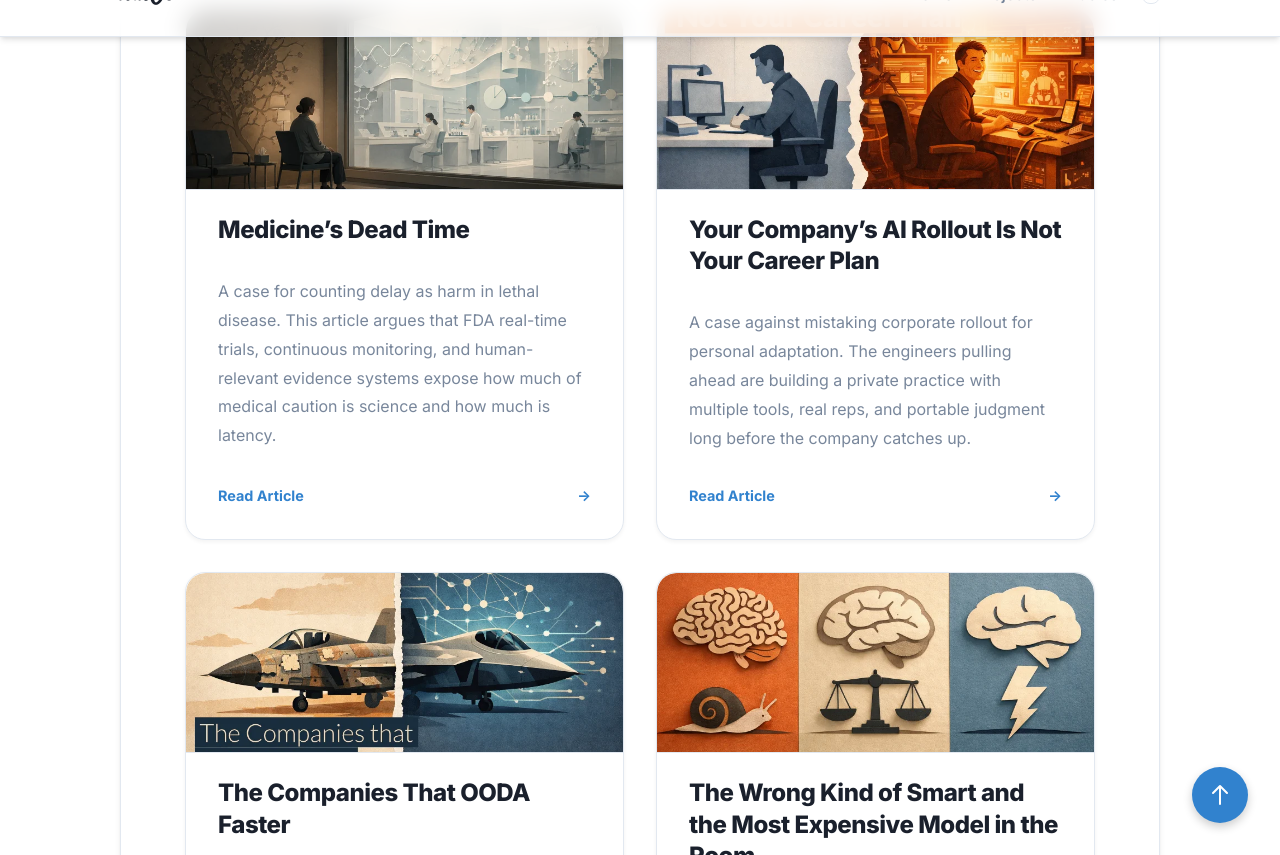
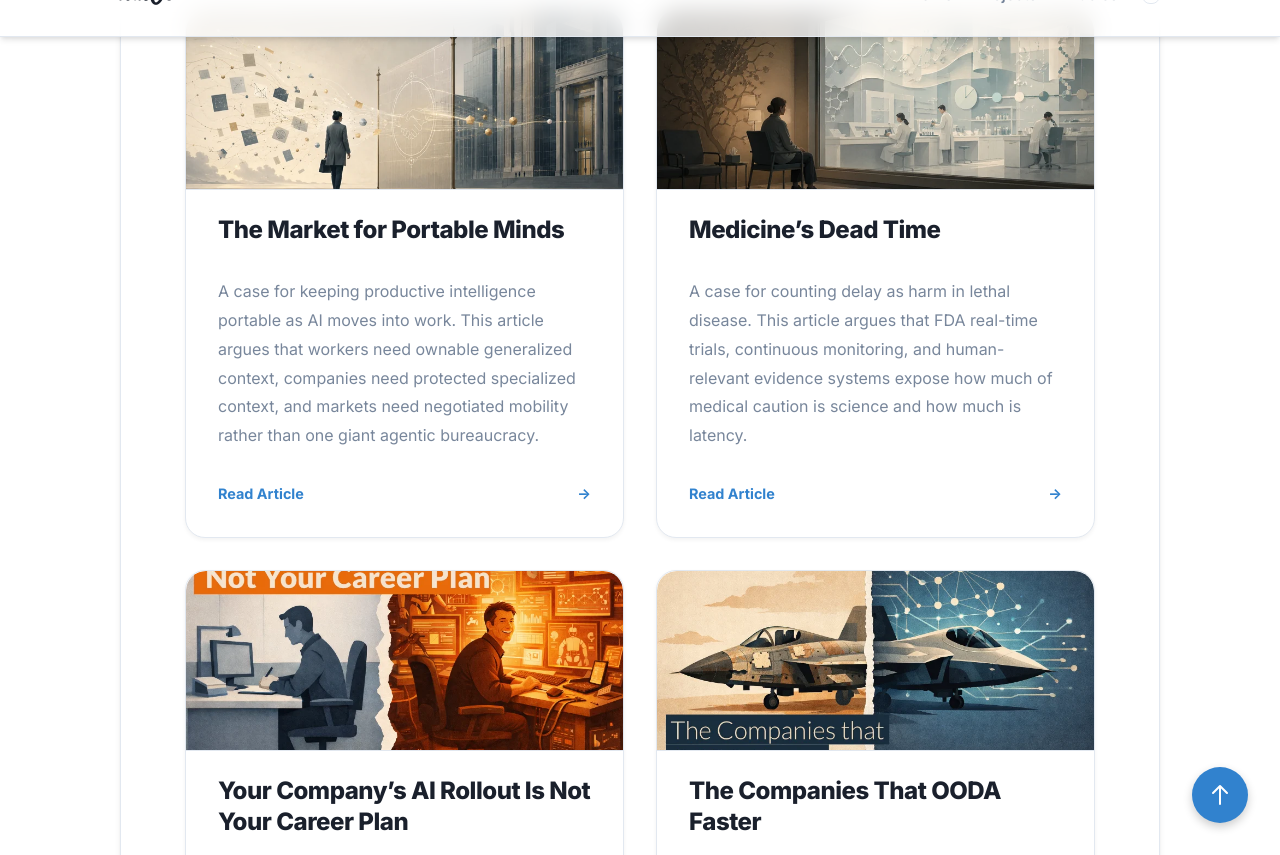
Before and after one commit to DominikGorecki/nikgo, a Jekyll site: the page built from pages/articles.md, in a window 1280 px wide and 900 px high, scrolled down 717 px, cut to the strip 45-900 px from the top of the window. Built offline with Jekyll 4.4.1, drawn with Linux system fonts in a browser that asks for light colours; some of the changed text lies outside the part shown.

Commit message:
Market for Portable Minds Article

```diff
--- a/pages/articles.md
+++ b/pages/articles.md
@@ -11,6 +11,13 @@ layout: default
 ## General
 
 <div class="card-grid">
+  <a href="pages/articles/Market_for_Portable_Minds.html" class="card-item">
+    <img src="pages/articles/images/02__Market_for_Portable_Minds.webp" class="card-image" alt="The Market for Portable Minds banner" />
+    <h3 class="card-title">The Market for Portable Minds</h3>
+    <p class="card-description">A case for keeping productive intelligence portable as AI moves into work. This article argues that workers need ownable generalized context, companies need protected specialized context, and markets need negotiated mobility rather than one giant agentic bureaucracy.</p>
+    <div class="card-footer">Read Article <span class="card-arrow">→</span></div>
+  </a>
+
   <a href="pages/articles/medicines_dead_time.html" class="card-item">
     <img src="pages/articles/images/01__medicines_dead_time.webp" class="card-image" alt="Medicine’s Dead Time banner" />
     <h3 class="card-title">Medicine’s Dead Time</h3>
@@ -116,6 +123,11 @@ layout: default
 
 ## All Articles
 
+### [The Market for Portable Minds](articles/Market_for_Portable_Minds.md) (May 2026)
+*By Dominik Gorecki*
+
+A case for keeping productive intelligence portable as AI moves into work. This article argues that human+agent capability should travel through negotiated context layers, letting workers carry generalized skill while companies protect specialized systems.
+
 ### [Medicine’s Dead Time](articles/medicines_dead_time.md) (April 2026)
 *By Dominik Gorecki*
 
```
Also changed, not shown: pages/articles/Market_for_Portable_Minds.md (added, +137 -0 lines), pages/articles/images/01__Market_for_Portable_Minds.webp (added), pages/articles/images/02__Market_for_Portable_Minds.webp (added).
